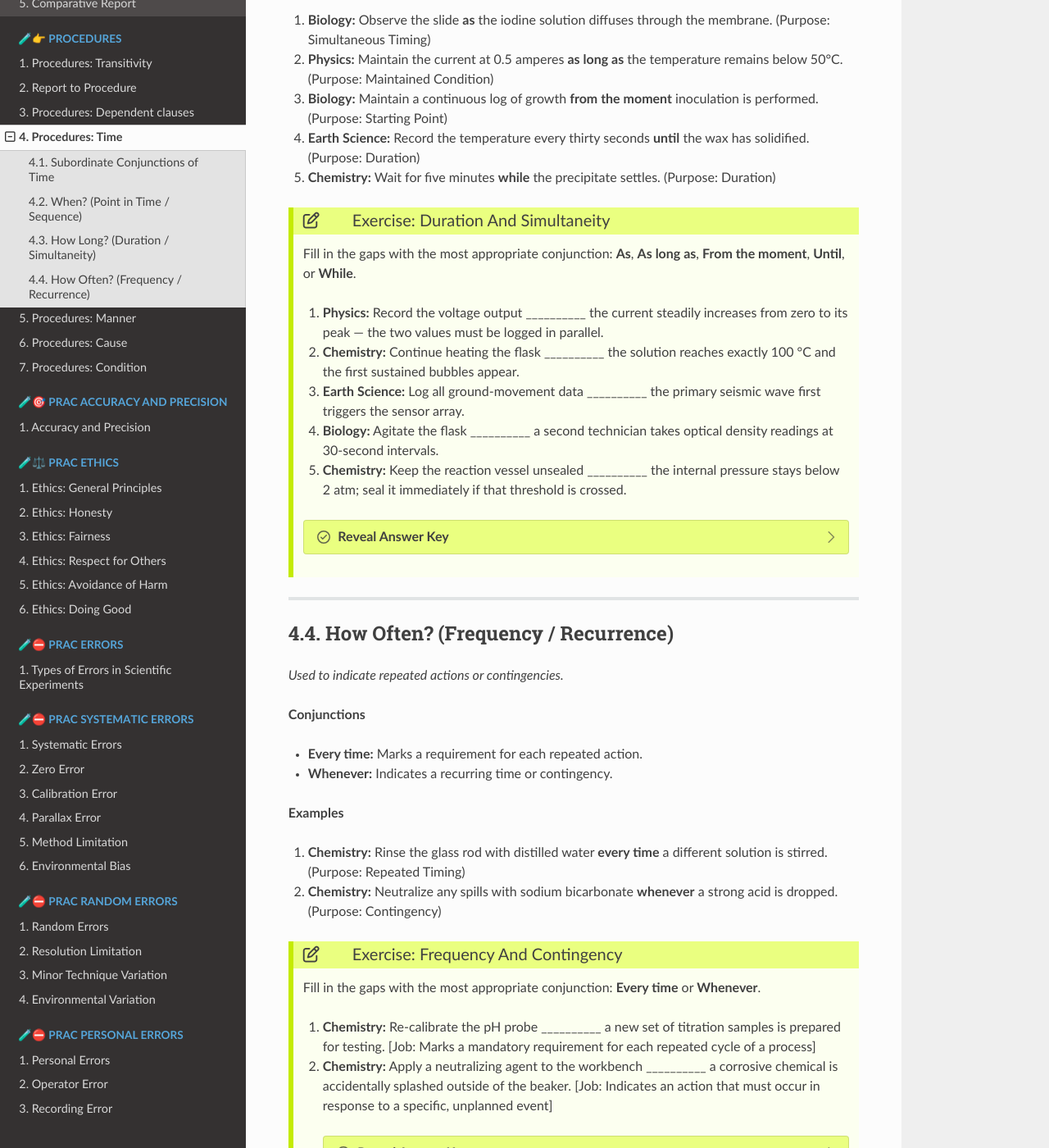
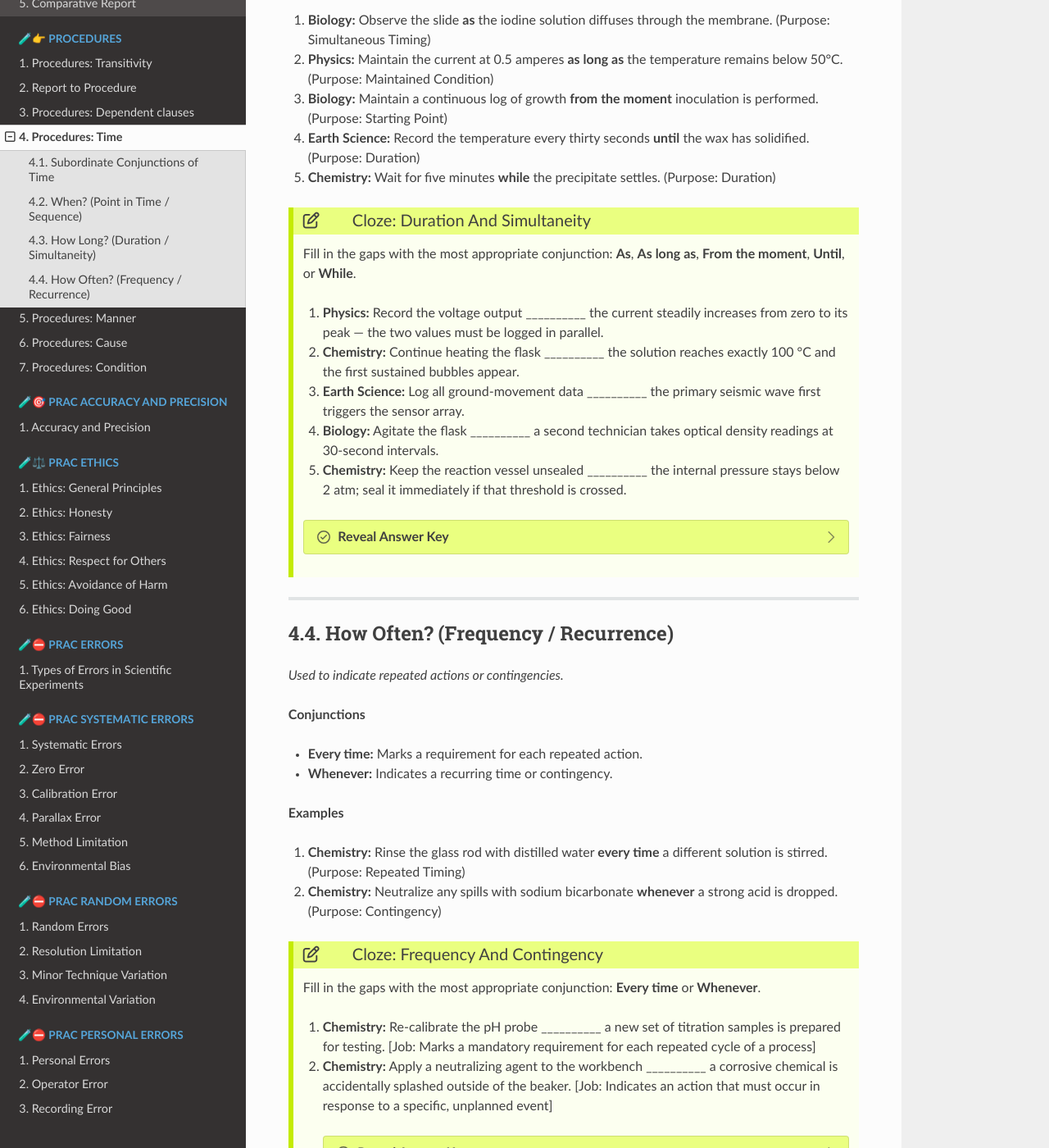
Before and after one commit to gmc-code/PC-Science-and-language, a Sphinx documentation site: the page built from docs/procedures/procedure_time.rst, in a window 1280 px wide and 1400 px high, scrolled down 2020 px. Shown: the whole window at 82% size. Built offline with Sphinx 7.4.7 and the Read the Docs theme 3.1.0, drawn with Linux system fonts in a browser that asks for light colours; pages that are not in the unit, such as notebooks, are missing from menus; some of the changed text lies outside the part shown.

Commit message:
time
Co-authored-by: Copilot <copilot@github.com>

```diff
--- a/docs/procedures/procedure_time.rst
+++ b/docs/procedures/procedure_time.rst
@@ -32,7 +32,7 @@ When? (Point in Time / Sequence)
 5.  **Chemistry:** Remove the crucible from the heat **when** the mass stops changing. (Purpose: End-point Timing)
 
 
-.. admonition:: Exercise: Precision in Sequencing
+.. admonition:: Cloze: Precision in Sequencing
     :class: cloze
 
     Select the most appropriate conjunction (**After**, **As soon as**, **Before**, **Once**, or **When**) to complete these instructions.
@@ -99,7 +99,7 @@ How Long? (Duration / Simultaneity)
 
 
 
-.. admonition:: Exercise: Duration and Simultaneity
+.. admonition:: Cloze: Duration and Simultaneity
     :class: cloze
 
     Fill in the gaps with the most appropriate conjunction:
@@ -157,7 +157,7 @@ How Often? (Frequency / Recurrence)
 2.  **Chemistry:** Neutralize any spills with sodium bicarbonate **whenever** a strong acid is dropped. (Purpose: Contingency)
 
 
-.. admonition:: Exercise: Frequency and Contingency
+.. admonition:: Cloze: Frequency and Contingency
    :class: cloze
 
    Fill in the gaps with the most appropriate conjunction: **Every time** or **Whenever**.
@@ -310,7 +310,7 @@ How Often? (Frequency / Recurrence)
 
 ----
 
-.. admonition:: Exercise: Time, Duration, or Frequency?
+.. admonition:: Multiple Choice: Time, Duration, or Frequency?
     :class: mcq
 
     Identify whether the bolded conjunction specifies a point in time (**When?**), a duration (**How long?**), or a frequency (**How often?**).
```
